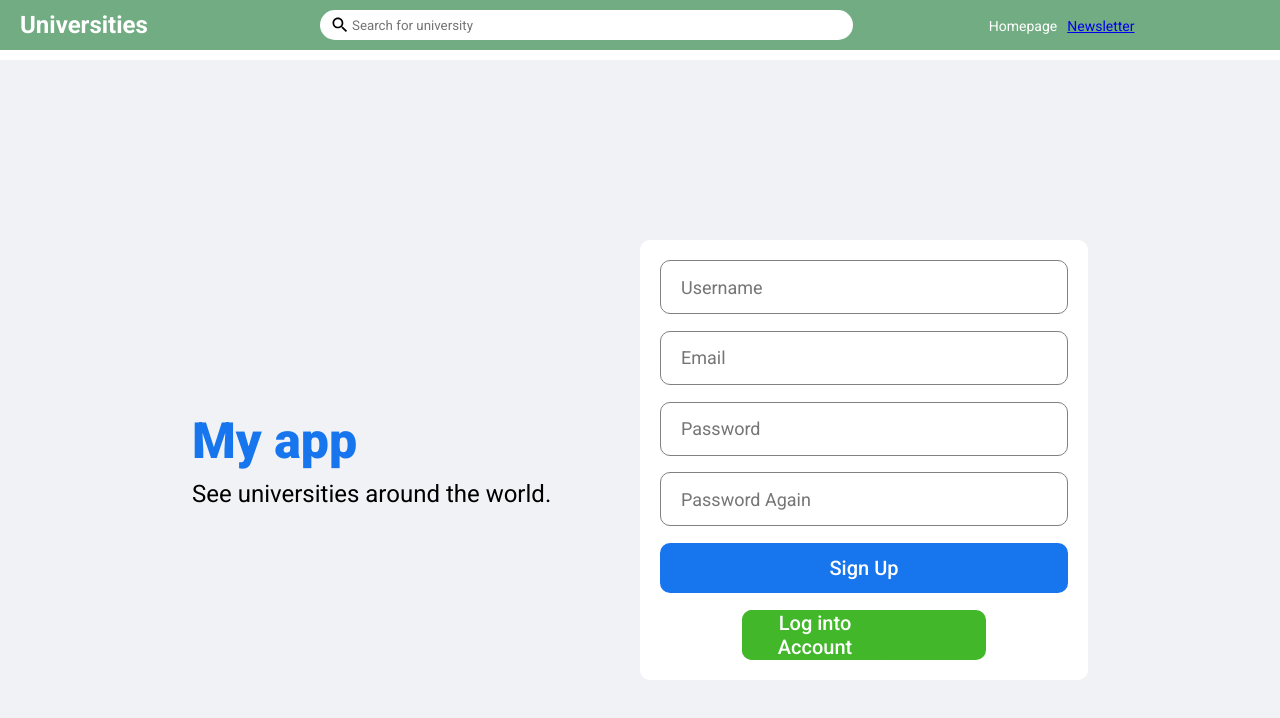
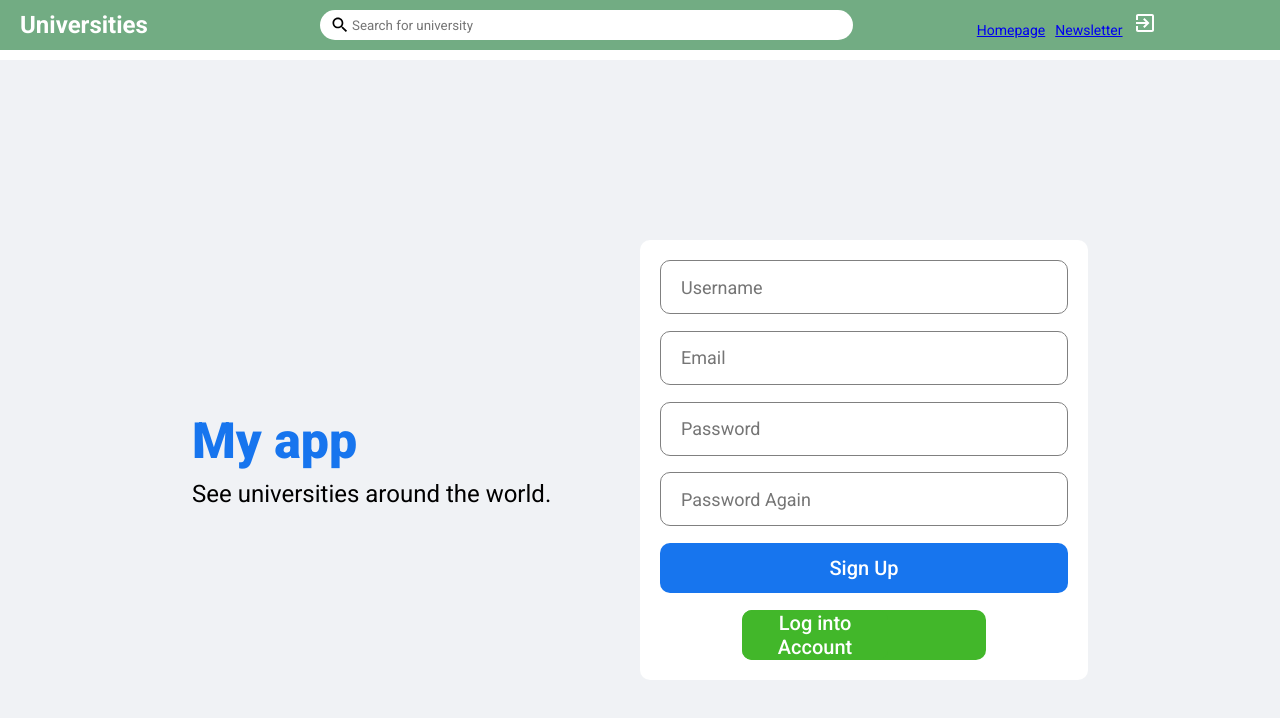
Before and after one commit to sunny092020/react, a React (Create React App) app in the folder university_list/client/: page / in a window 1280 px wide. Shown: the top 718 px of the page. Built offline with nearby package versions, Linux system fonts and the light colour scheme.

Commit message:
add logout button

```diff
--- a/university_list/client/src/components/topbar/Topbar.jsx
+++ b/university_list/client/src/components/topbar/Topbar.jsx
@@ -1,12 +1,18 @@
 import "./topbar.css";
 import { Link } from "react-router-dom";
 import { Search } from "@material-ui/icons";
+import ExitToAppIcon from '@material-ui/icons/ExitToApp';
 import { useDispatch } from 'react-redux'
 import { searchByKeyword } from '../../features/search/searchSlice'
 export default function Topbar() {
   const dispatch = useDispatch()
   function handleInputChange(e){
     dispatch(searchByKeyword(e.target.value))
+  };
+
+  const logout = () => {
+    console.log('logout');
+    localStorage.clear();
   };
 
   return (
@@ -28,10 +34,13 @@ export default function Topbar() {
       </div>
       <div className="topbarRight">
         <div className="topbarLinks">
-          <span className="topbarLink">Homepage</span>
+          <Link to="/">
+            <span className="topbarLink">Homepage</span>
+          </Link>
           <Link to="/newsletter">
             <span className="topbarLink">Newsletter</span>
           </Link>
+          <ExitToAppIcon className="logout" onClick={logout} />
         </div>
       </div>
     </div>
--- a/university_list/client/src/components/topbar/topbar.css
+++ b/university_list/client/src/components/topbar/topbar.css
@@ -94,3 +94,7 @@
   object-fit: cover;
   cursor: pointer;
 }
+
+.logout {
+  cursor: pointer;
+}
```
